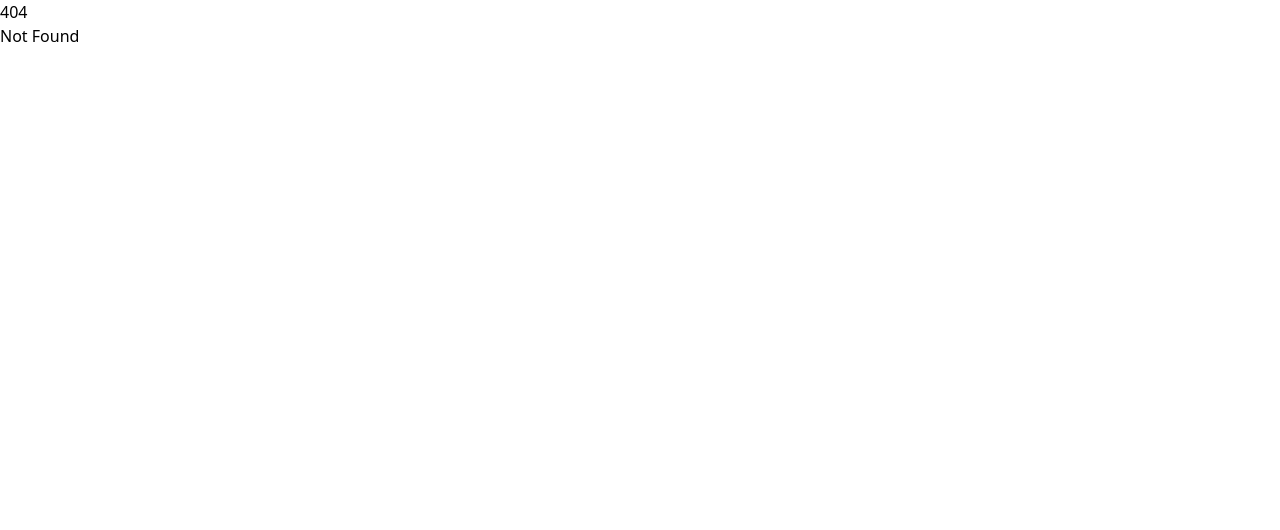
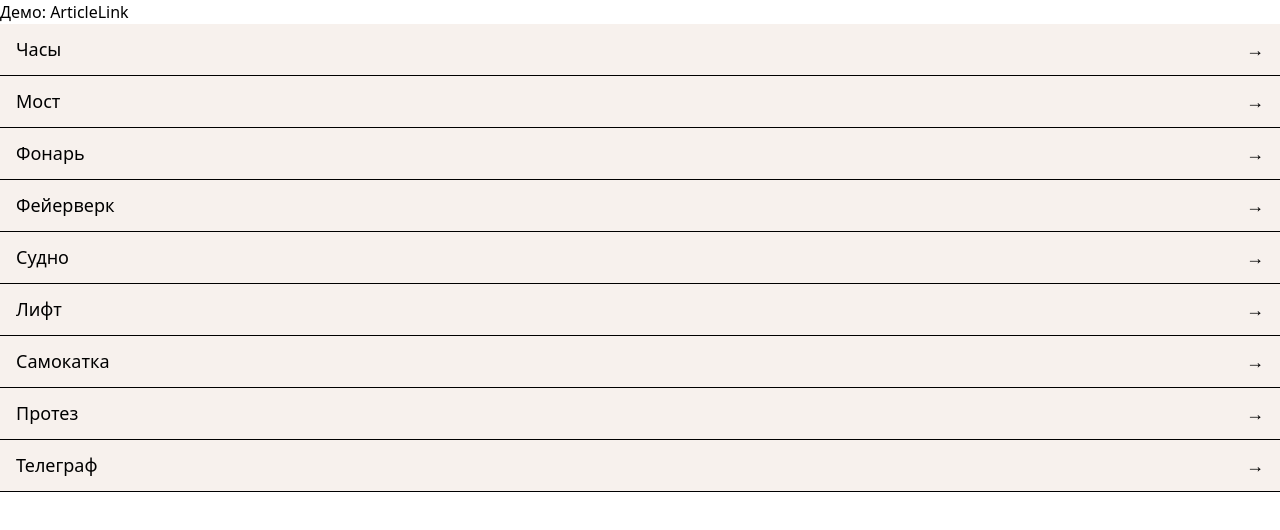
Before and after one commit to itmo-kulibin/kulibin-first, a SvelteKit app: page /__components-demo/article-link in a window 1280 px wide. Before the commit this address had no page. Shown: the top 530 px of the page. Built offline with nearby package versions, Linux system fonts and the light colour scheme.

Commit message:
added ArticleLink component

```diff
--- a/package.json
+++ b/package.json
@@ -11,7 +11,7 @@
 	},
 	"devDependencies": {
 		"@sveltejs/adapter-static": "^3.0.8",
-		"@sveltejs/kit": "^2.16.0",
+		"@sveltejs/kit": "^2.20.2",
 		"@sveltejs/vite-plugin-svelte": "^5.0.0",
 		"@tailwindcss/vite": "^4.0.0",
 		"svelte": "^5.0.0",
--- /dev/null
+++ b/src/lib/components/ArticleLink.svelte
@@ -0,0 +1,30 @@
+<script>
+    export let text;
+    export let pagename;
+  </script>
+
+  <a class="article-link" href={`/${pagename}`}>
+    <span>{text}</span>
+    <span class="arrow">→</span>
+  </a>
+
+  <style>
+    .article-link {
+      display: flex;
+      justify-content: space-between;
+      align-items: center;
+      text-decoration: none;
+      color: black;
+      padding: 12px 16px;
+      border-bottom: 1px solid #000;
+      font-size: 18px;
+    }
+
+    .article-link:hover {
+      background-color: rgba(0, 0, 0, 0.05);
+    }
+
+    .arrow {
+      font-size: 18px;
+    }
+  </style>
--- /dev/null
+++ b/src/routes/__components-demo/article-link/+page.svelte
@@ -0,0 +1,29 @@
+<script>
+    import ArticleLink from '$lib/components/ArticleLink.svelte';
+
+    let links = [
+      { text: 'Часы', pagename: 'clock' },
+      { text: 'Мост', pagename: 'bridge' },
+      { text: 'Фонарь', pagename: 'lantern' },
+      { text: 'Фейерверк', pagename: 'firework' },
+      { text: 'Судно', pagename: 'ship' },
+      { text: 'Лифт', pagename: 'elevator' },
+      { text: 'Самокатка', pagename: 'scooter' },
+      { text: 'Протез', pagename: 'prosthesis' },
+      { text: 'Телеграф', pagename: 'telegraph' }
+    ];
+  </script>
+
+  <h1>Демо: ArticleLink</h1>
+
+  <div class="article-list">
+    {#each links as { text, pagename }}
+      <ArticleLink {text} {pagename} />
+    {/each}
+  </div>
+
+  <style>
+    .article-list {
+      background: #f7f1ed;
+    }
+  </style>
```
Also changed, not shown: svelte.config.js (line endings or trailing spaces), 1 other file (tests, documents, lock files or other folders).
